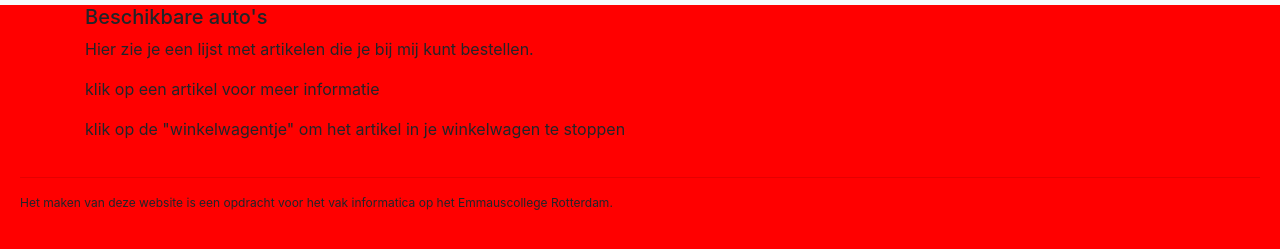
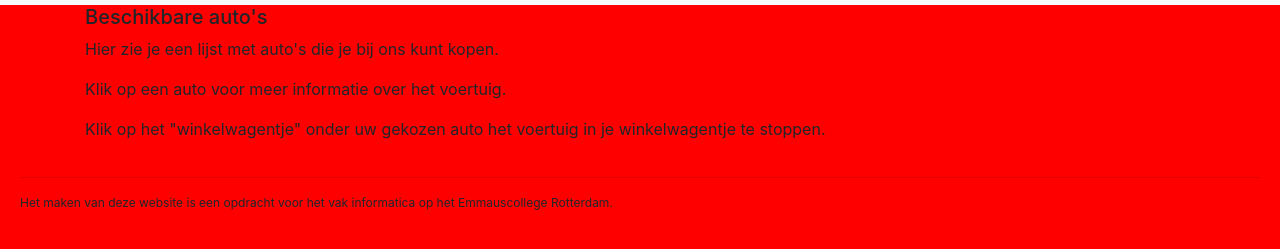
Before and after one commit to emmaus-5h/webshop-5hin2-kaya-amin-, a website: page web/index.html in a window 1280 px wide. Shown: the part 51-300 px from the top of the page. Drawn offline with nearby package versions, Linux system fonts and the light colour scheme; no server answers.

Commit message:
teksten B

```diff
--- a/web/index.html
+++ b/web/index.html
@@ -45,9 +45,9 @@
 	<main id="index">
 		<div class="container">
 			<h5>Beschikbare auto's</h5>
- 			<p>Hier zie je een lijst met artikelen die je bij mij kunt bestellen.</p>
-			<p>klik op een artikel voor meer informatie<p>
-					<p>klik op de "winkelwagentje" om het artikel in je winkelwagen te stoppen</p>
+ 			<p>Hier zie je een lijst met auto's die je bij ons kunt kopen.</p>
+			<p>Klik op een auto voor meer informatie over het voertuig.<p>
+					<p>Klik op het "winkelwagentje" onder uw gekozen auto het voertuig in je winkelwagentje te stoppen.</p>
 		</div>
     <!-- template for product info-->
   	<template id="productcard">
```
